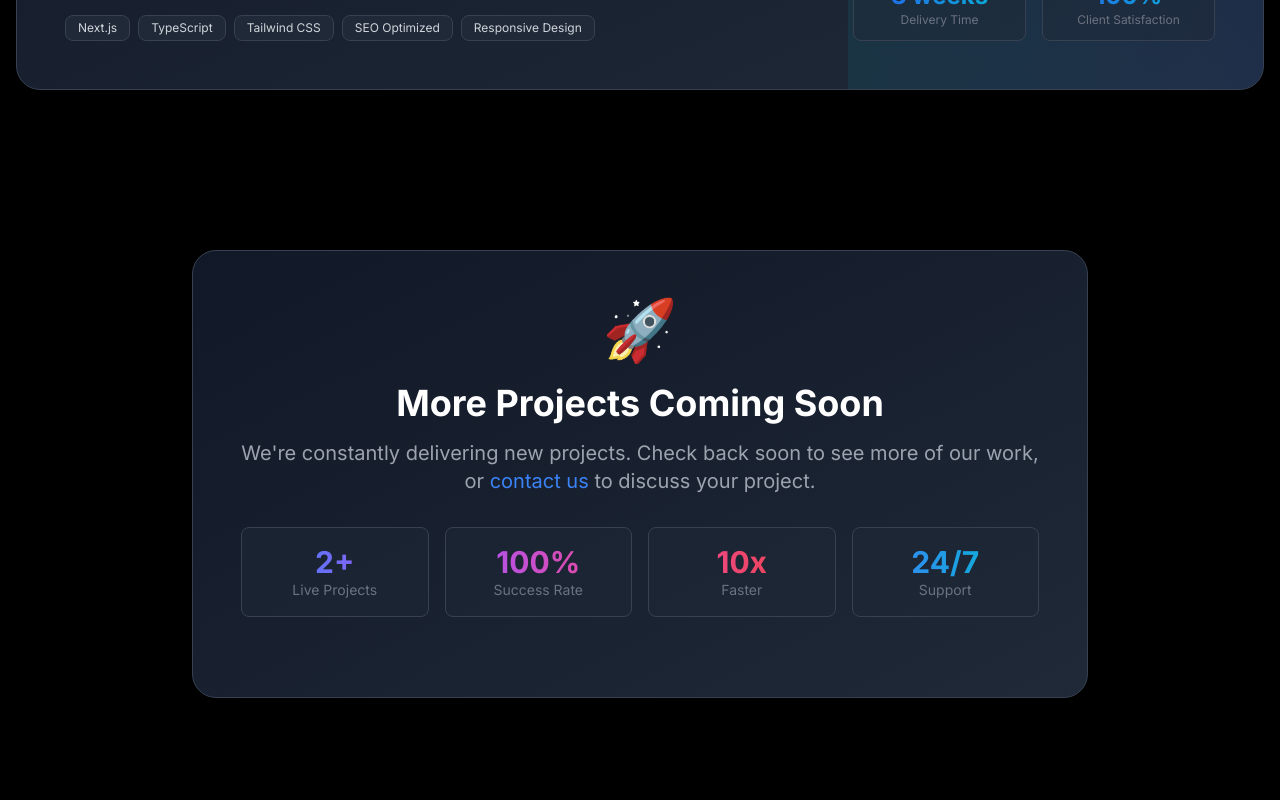
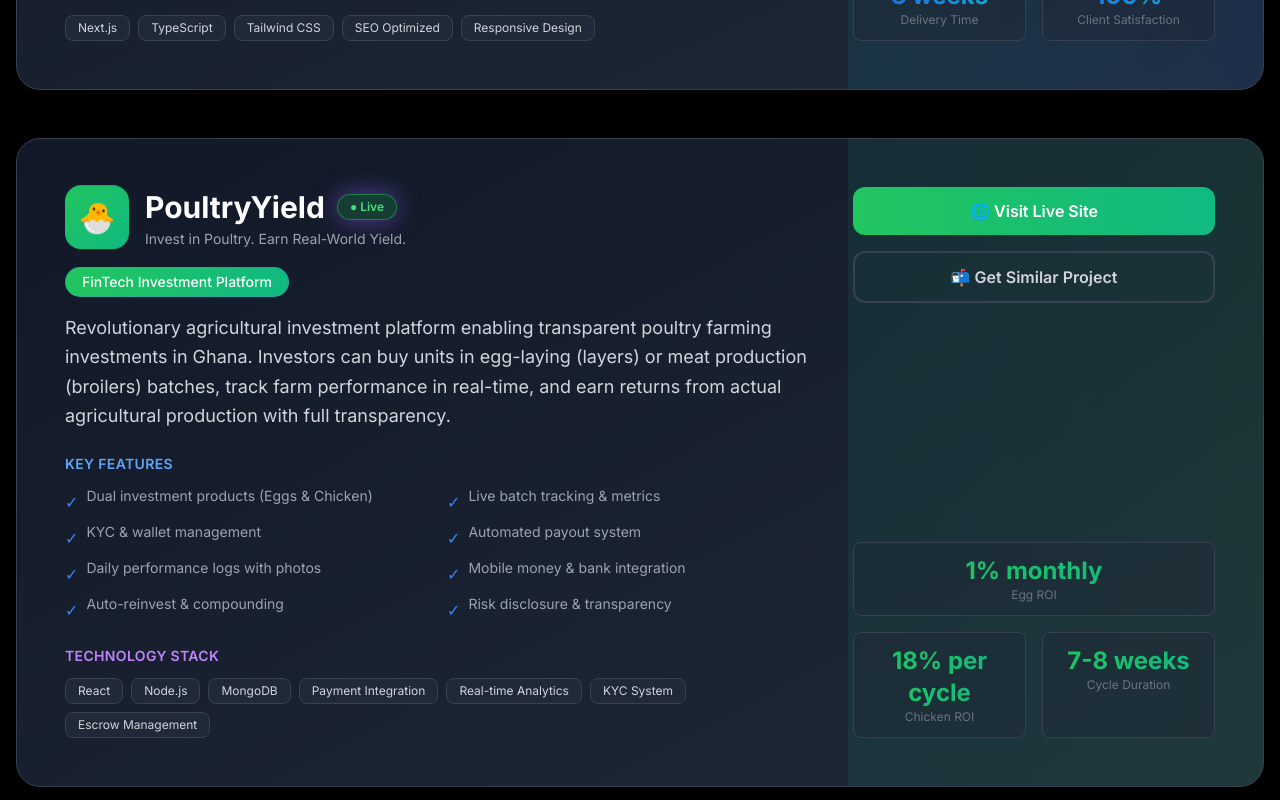
Before and after one commit to FyliaCare/MicroAI, a Next.js app: page /portfolio in a window 1280 px wide. Shown: the part 1620-2420 px from the top of the page. Built offline with nearby package versions, Linux system fonts and the light colour scheme.

Commit message:
Add PoultryYield FinTech investment platform to portfolio: Agricultural investment with real-time tracking and automated payouts

```diff
--- a/src/app/portfolio/page.tsx
+++ b/src/app/portfolio/page.tsx
@@ -46,6 +46,33 @@ const projects = [
       'Safety & compliance info',
       'Multi-page architecture',
       'Contact & quote system'
+    ]
+  },
+  {
+    id: 3,
+    title: 'PoultryYield',
+    category: 'FinTech Investment Platform',
+    tagline: 'Invest in Poultry. Earn Real-World Yield.',
+    description: 'Revolutionary agricultural investment platform enabling transparent poultry farming investments in Ghana. Investors can buy units in egg-laying (layers) or meat production (broilers) batches, track farm performance in real-time, and earn returns from actual agricultural production with full transparency.',
+    technologies: ['React', 'Node.js', 'MongoDB', 'Payment Integration', 'Real-time Analytics', 'KYC System', 'Escrow Management'],
+    icon: '🐣',
+    status: 'Live',
+    url: 'https://poultry-investment-frontend.onrender.com',
+    gradient: 'from-green-500 to-emerald-500',
+    features: [
+      'Dual investment products (Eggs & Chicken)',
+      'Live batch tracking & metrics',
+      'KYC & wallet management',
+      'Automated payout system',
+      'Daily performance logs with photos',
+      'Mobile money & bank integration',
+      'Auto-reinvest & compounding',
+      'Risk disclosure & transparency'
+    ],
+    stats: [
+      { label: 'Egg ROI', value: '1% monthly' },
+      { label: 'Chicken ROI', value: '18% per cycle' },
+      { label: 'Cycle Duration', value: '7-8 weeks' }
     ]
   }
 ]
@@ -189,6 +216,31 @@ export default function PortfolioPage() {
 
                       {/* Stats */}
                       <div className="mt-8 grid grid-cols-2 gap-4">
+                        {project.stats ? (
+                          // Custom stats for PoultryYield
+                          <>
+                            <div className="col-span-2 text-center p-3 bg-gray-800/50 rounded-lg border border-gray-700">
+                              <div className={`text-2xl font-bold bg-gradient-to-r ${project.gradient} bg-clip-text text-transparent`}>
+                                {project.stats[0].value}
+                              </div>
+                              <div className="text-xs text-gray-500">{project.stats[0].label}</div>
+                            </div>
+                            <div className="text-center p-3 bg-gray-800/50 rounded-lg border border-gray-700">
+                              <div className={`text-2xl font-bold bg-gradient-to-r ${project.gradient} bg-clip-text text-transparent`}>
+                                {project.stats[1].value}
+                              </div>
+                              <div className="text-xs text-gray-500">{project.stats[1].label}</div>
+                            </div>
+                            <div className="text-center p-3 bg-gray-800/50 rounded-lg border border-gray-700">
+                              <div className={`text-2xl font-bold bg-gradient-to-r ${project.gradient} bg-clip-text text-transparent`}>
+                                {project.stats[2].value}
+                              </div>
+                              <div className="text-xs text-gray-500">{project.stats[2].label}</div>
+                            </div>
+                          </>
+                        ) : (
+                          // Default stats for other projects
+                          <>
                             <div className="text-center p-3 bg-gray-800/50 rounded-lg border border-gray-700">
                               <div className={`text-2xl font-bold bg-gradient-to-r ${project.gradient} bg-clip-text text-transparent`}>
                                 {idx === 0 ? '2 weeks' : '3 weeks'}
@@ -201,6 +253,8 @@ export default function PortfolioPage() {
                               </div>
                               <div className="text-xs text-gray-500">Client Satisfaction</div>
                             </div>
+                          </>
+                        )}
                       </div>
                     </div>
                   </div>
@@ -223,7 +277,7 @@ export default function PortfolioPage() {
             </p>
             <div className="grid grid-cols-2 md:grid-cols-4 gap-4 mb-8">
               <div className="p-4 bg-gray-800/50 rounded-lg border border-gray-700">
-                <div className="text-3xl font-bold bg-gradient-to-r from-blue-500 to-purple-500 bg-clip-text text-transparent">2+</div>
+                <div className="text-3xl font-bold bg-gradient-to-r from-blue-500 to-purple-500 bg-clip-text text-transparent">3+</div>
                 <div className="text-sm text-gray-500">Live Projects</div>
               </div>
               <div className="p-4 bg-gray-800/50 rounded-lg border border-gray-700">
```
Lines whose indentation alone changed are shown as unchanged.
